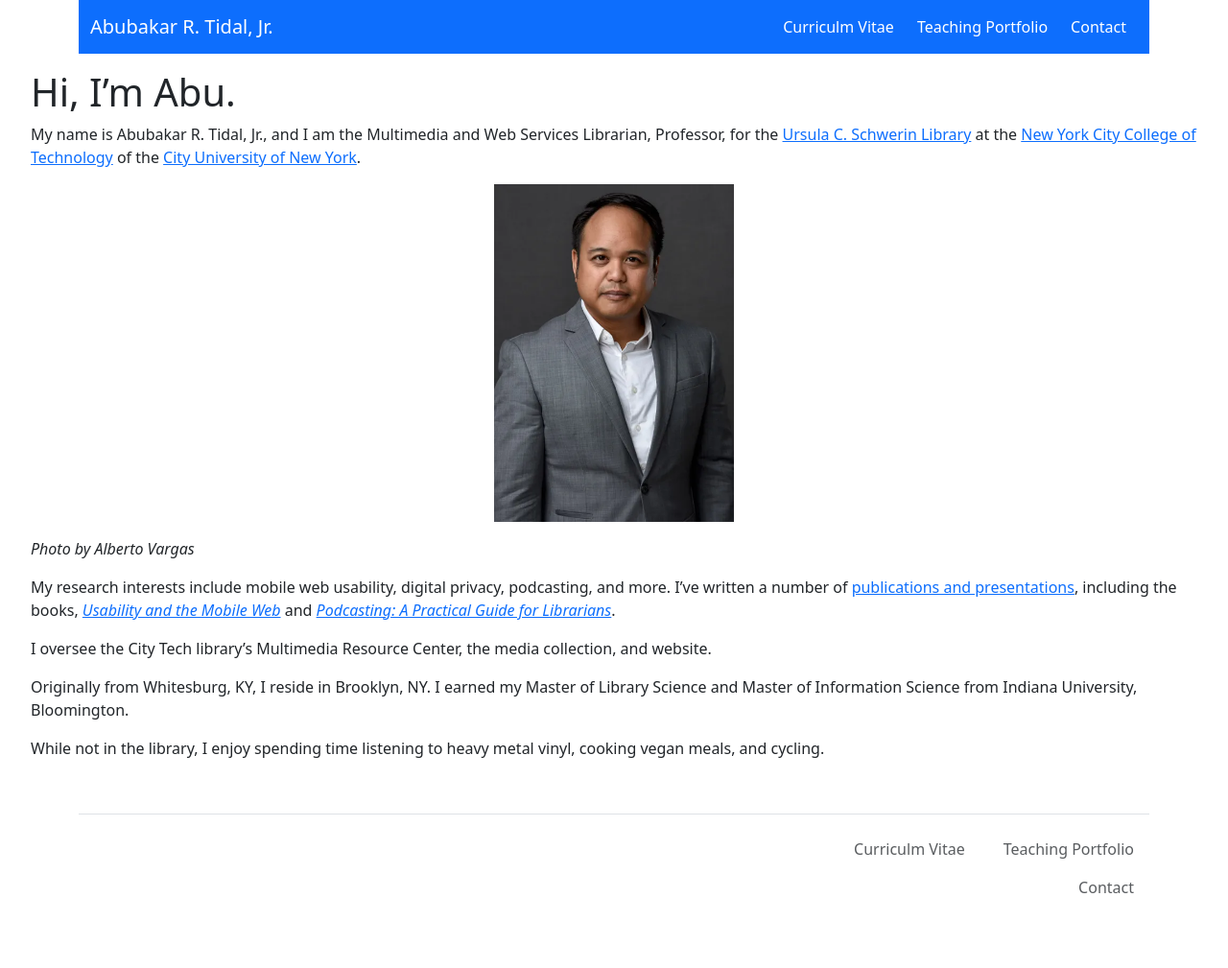
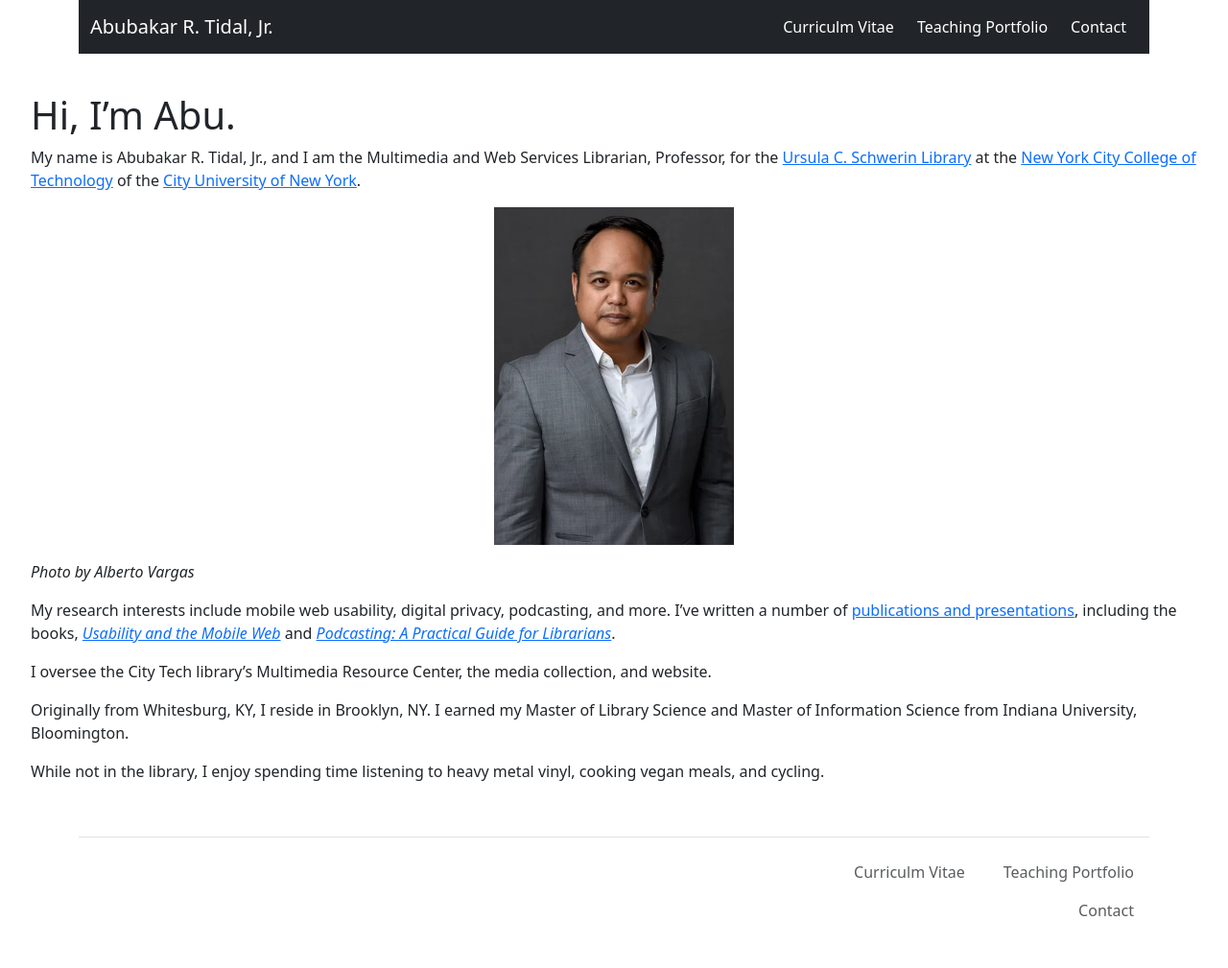
Before and after one commit to KentuckyFriedTofu/KentuckyFriedTofu.github.io, a Jekyll site: the page built from index.md, in a window 1280 px wide. Shown: the whole page at 96% size. Built offline with Jekyll 4.4.1, drawn with Linux system fonts in a browser that asks for light colours; before the commit the page ends 985 px from its top, so only the background shows below that.

Commit message:
Update nav.html

```diff
--- a/_includes/nav.html
+++ b/_includes/nav.html
@@ -1,5 +1,4 @@
-<!-- Navbar -->
-<nav class="navbar navbar-expand-lg bg-primary">
+<nav class="navbar navbar-expand-md navbar-dark bg-dark mb-4">
     <!-- Container wrapper -->
     <div class="container-fluid">
         <!-- Navbar brand -->
```
